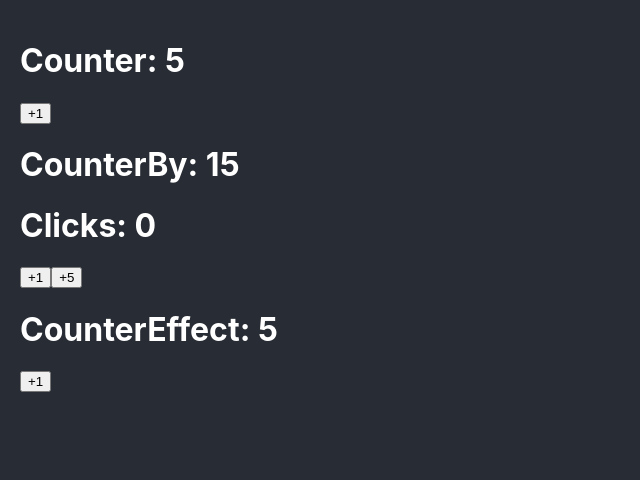
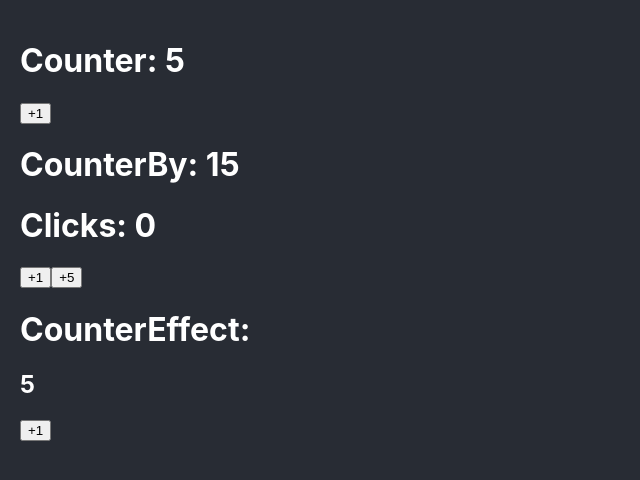
Before and after one commit to PadillaTom/FH-ReactPro, a React (Create React App) app in the folder bases/: page / in a window 1280 px wide. Shown: the top 480 px of the page, without its empty margins (0-640 px from the left). Built offline with nearby package versions, Linux system fonts and the light colour scheme.

Commit message:
bases - GSAP added to H2, en H1 todo deberia "saltar"

```diff
--- a/bases/package.json
+++ b/bases/package.json
@@ -10,6 +10,7 @@
     "@types/node": "^16.18.61",
     "@types/react": "^18.2.37",
     "@types/react-dom": "^18.2.15",
+    "gsap": "^3.12.2",
     "react": "^18.2.0",
     "react-dom": "^18.2.0",
     "react-scripts": "5.0.1",
--- a/bases/src/bases/CounterEffect.tsx
+++ b/bases/src/bases/CounterEffect.tsx
@@ -1,4 +1,5 @@
 import React, { useState, useEffect } from "react";
+import { gsap } from "gsap";
 
 const MAXIMUM_COUNT = 10;
 
@@ -16,11 +17,27 @@ const CounterEffect = () => {
 			"%cSe llego al valor MAXIMO",
 			"color: crimson; background-color: white"
 		);
+
+		gsap
+			.to("h2", {
+				y: -4,
+				duration: 0.1,
+				ease: "ease.out",
+			})
+			.then(() => {
+				gsap.to("h2", {
+					y: 0,
+					duration: 0.3,
+					ease: "bounce.out",
+				});
+			});
 	}, [counter]);
 
 	return (
 		<React.Fragment>
-			<h1>CounterEffect: {counter}</h1>
+			<h1>CounterEffect:</h1>
+			<h2>{counter}</h2>
+
 			<button onClick={handleClick}>+1</button>
 		</React.Fragment>
 	);
```
Also changed, not shown: 1 other file (tests, documents, lock files or other folders).
